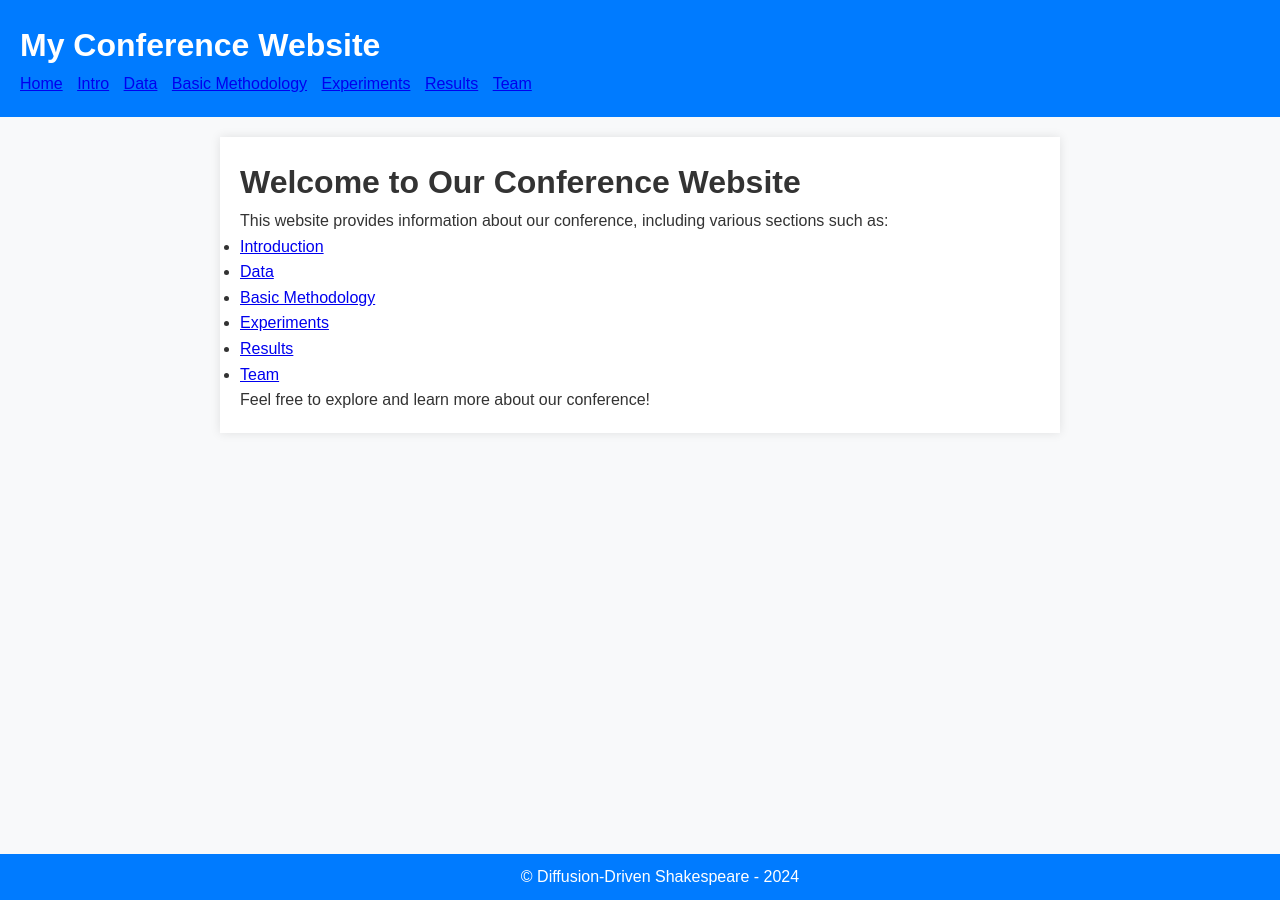
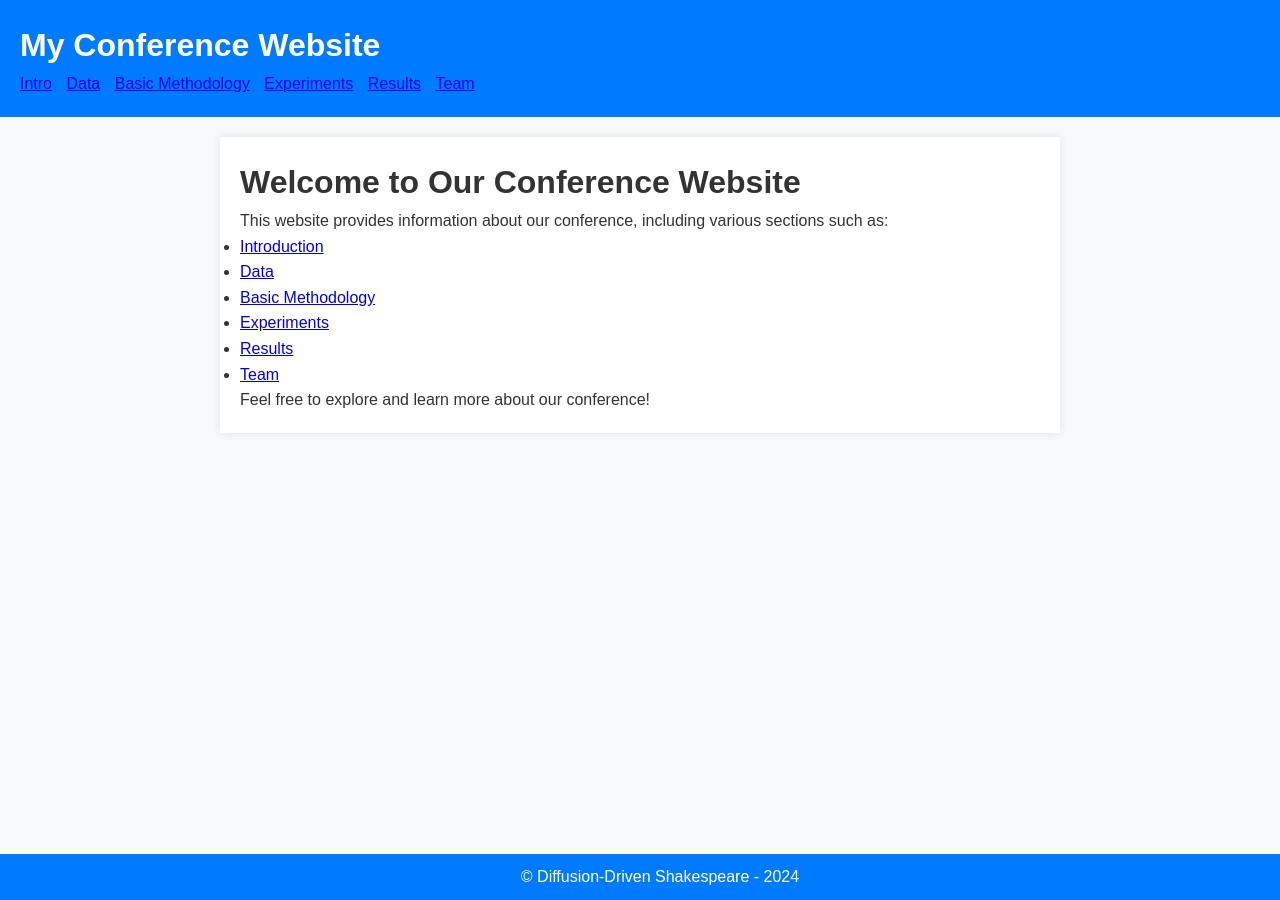
Before and after one commit to xianyingkong/diffusion-text-generation, a Jekyll site: the page built from docs/index.md, in a window 1280 px wide. Built offline with Jekyll 4.4.1, drawn with Linux system fonts in a browser that asks for light colours.

Commit message:
Update default.html

```diff
--- a/docs/_layouts/default.html
+++ b/docs/_layouts/default.html
@@ -12,13 +12,12 @@
     <h1>My Conference Website</h1>
     <nav>
         <ul>
-            <li><a href="/">Home</a></li>
-            <li><a href="/intro">Intro</a></li>
-            <li><a href="/data">Data</a></li>
-            <li><a href="/methodology">Basic Methodology</a></li>
-            <li><a href="/experiments">Experiments</a></li>
-            <li><a href="/results">Results</a></li>
-            <li><a href="/team">Team</a></li>
+            <li><a href="#intro">Intro</a></li>
+            <li><a href="#data">Data</a></li>
+            <li><a href="#methodology">Basic Methodology</a></li>
+            <li><a href="#experiments">Experiments</a></li>
+            <li><a href="#results">Results</a></li>
+            <li><a href="#team">Team</a></li>
         </ul>
     </nav>
 </header>
```
